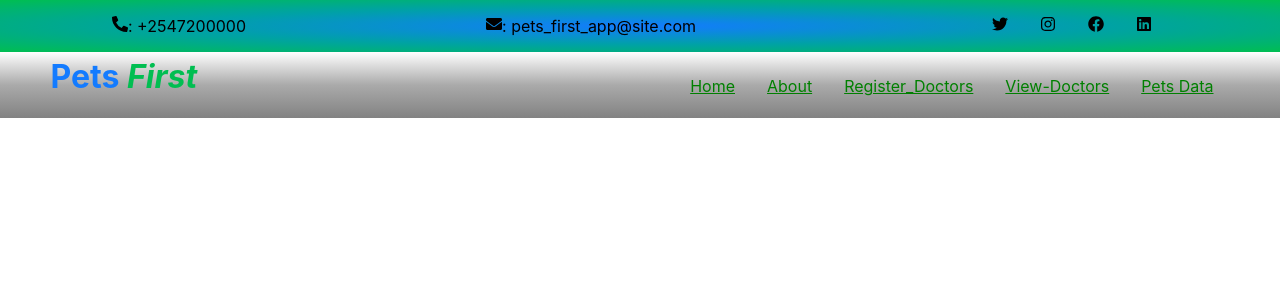
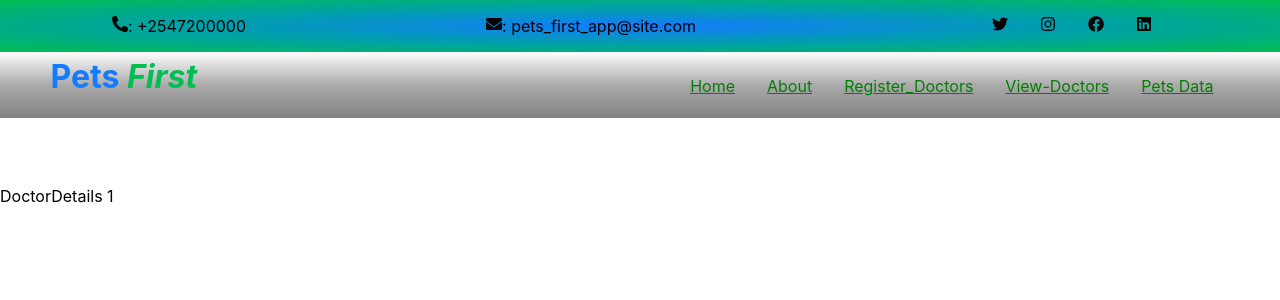
Before and after one commit to MissZamzam/group-7, a React (Create React App) app in the folder client/says-my-vet/: page /doctors/1 in a window 1280 px wide. Shown: the top 300 px of the page. Built offline with nearby package versions, Linux system fonts and the light colour scheme.

Commit message:
add route parameters to view a single doctor

```diff
--- a/client/says-my-vet/src/App.js
+++ b/client/says-my-vet/src/App.js
@@ -11,6 +11,7 @@
 import RegisterDoc from './pages/RegisterDoc/RegDoc.page.js';
 import ViewDoc from './pages/ViewDoc/ViewDoc.page.js';
 import PetsData from './pages/PetsData/PetsData.page.js';
+import DoctorDetails from './pages/ViewDoc/DoctorDetails/DoctorDetails.js';
 // absolute imports
 import { BrowserRouter as Router, Route, Routes } from 'react-router-dom'
 
@@ -27,6 +28,7 @@
             <Route path='/registerdoc' element={<RegisterDoc/>}/>
           <Route path='/viewdoc' element={ <ViewDoc /> } />
           <Route path ='/petsdata' element = {<PetsData/>}/>
+          <Route path ='/doctors/:id' element = {<DoctorDetails/>}/>
       {/* <h1>Says my vet</h1> */}
       </Routes>
       <Footer/>
--- /dev/null
+++ b/client/says-my-vet/src/pages/ViewDoc/DoctorDetails/DoctorDetails.js
@@ -0,0 +1,17 @@
+import React from 'react'
+import {useParams} from 'react-router-dom'
+
+const DoctorDetails = () => {
+    const {id} = useParams()
+  return (
+      <div>
+          <br />
+          <br />
+          <br />
+          <br />
+          <br />
+          DoctorDetails {id} </div>
+  )
+}
+
+export default DoctorDetails
--- a/client/says-my-vet/src/pages/ViewDoc/ViewDoc.page.js
+++ b/client/says-my-vet/src/pages/ViewDoc/ViewDoc.page.js
@@ -1,12 +1,11 @@
 import React,{ useState} from 'react'
 import './ViewDoc.styles.css';
 import useFetch from '../../custom-hooks/useFetch';
-// import { useState } from 'react';
-// import image from '../../assets/img/dog.jpg'
-// import {useState, useEffect} from 'react'
+import  {Link} from 'react-router-dom'
+
 const ViewDoctors = () => {
 
-// state was here
+// state was here before refactoring to accomodate a custom hook useFetch
     const { data: doctors, loading, error } = useFetch('http://localhost:9292/doctors')
     const [location, setLocation] = useState("All")
     const [experience, setExperience] = useState("All Doctors")
@@ -111,9 +110,12 @@
                         </div>
                         <div className="card-img"><img src={ doctor.picture_link} alt={doctor.name} /></div>
                         <hr />
-                        <div className="card-text">
+                                    <div className="card-text">
+                                        <Link to={`/doctors/${doctor.id}` }>
                                         <p>Name: { doctor.name}</p>
                                         <p>Phone_no: { doctor.phone_number}</p>
+
+                                        </Link>
                         </div>
                 </div>
                             )
--- a/client/says-my-vet/src/pages/ViewDoc/ViewDoc.styles.css
+++ b/client/says-my-vet/src/pages/ViewDoc/ViewDoc.styles.css
@@ -48,3 +48,6 @@
     display: flex;
     flex-wrap: wrap;
 }
+.card-text a{
+    text-decoration: none;
+}
```
Also changed, not shown: client/says-my-vet/src/pages/ViewDoc/DoctorDetails/DoctorDetails.css (added).
